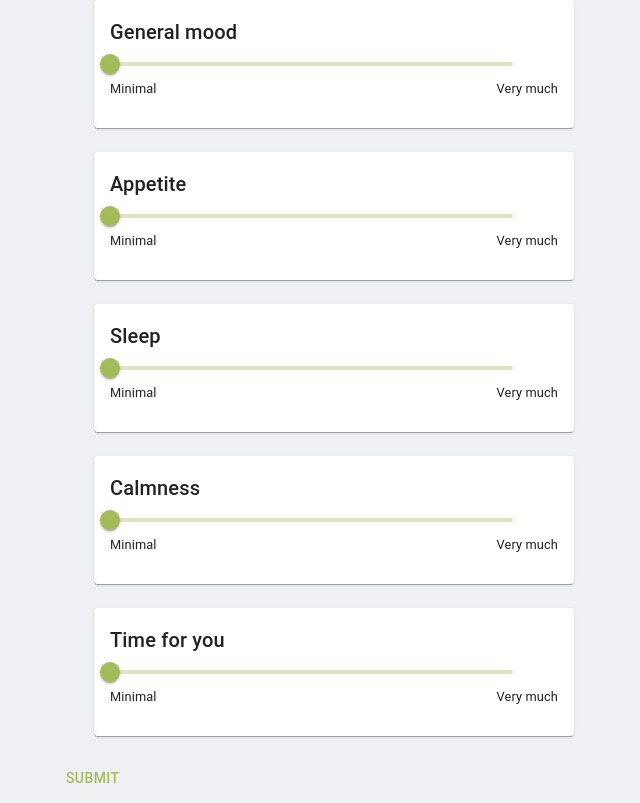
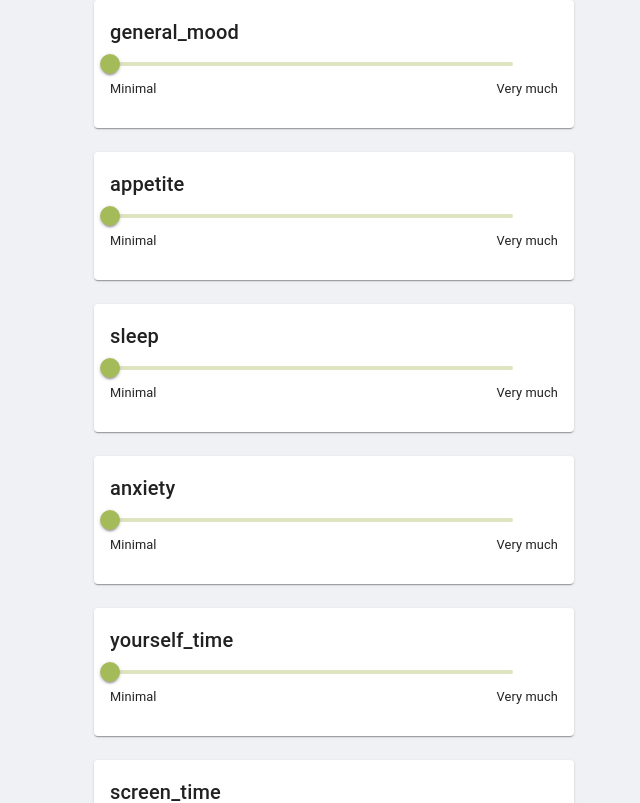
Before and after one commit to kaiuliia/well_being_frontend, a React (Create React App) app: page /login/user/survey in a window 1280 px wide. Shown: the top 803 px of the page, without its empty margins (306-946 px from the left). Built offline with nearby package versions, Linux system fonts and the light colour scheme; the HTML template or start-up script is replaced by a standard one.

Commit message:
maybe i have to roll back this commit

```diff
--- a/src/components/survey.tsx
+++ b/src/components/survey.tsx
@@ -16,6 +16,14 @@ interface User {
   email: string;
   password: string;
 }
+
+type SurveyType =
+  | "appetite"
+  | "general_mood"
+  | "sleep"
+  | "anxiety"
+  | "yourself_time"
+  | "screen_time";
 
 interface Survey {
   general_mood: number | number[];
@@ -36,12 +44,13 @@ export function Survey(props: Props) {
     screen_time: 0,
   });
 
-  const surveyCategories: string[] = [
-    "General mood",
-    "Appetite",
-    "Sleep",
-    "Calmness",
-    "Time for you",
+  const surveyCategories: SurveyType[] = [
+    "general_mood",
+    "appetite",
+    "sleep",
+    "anxiety",
+    "yourself_time",
+    "screen_time",
     // Add more categories as needed
   ];
 
@@ -115,13 +124,13 @@ export function Survey(props: Props) {
         {/*>*/}
 
         <Box>
-          {surveyCategories.map((survey: string) => (
+          {surveyCategories.map((survey) => (
             <Box>
               <SliderBar
                 // colors={colors[0]}
                 survey={survey}
                 onChange={(value: number | number[]) =>
-                  handleSliderChange(value, "general_mood")
+                  handleSliderChange(value, survey)
                 }
               />
               <br></br>
```
